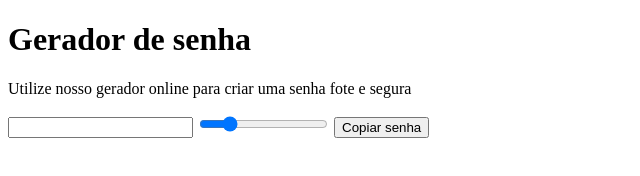
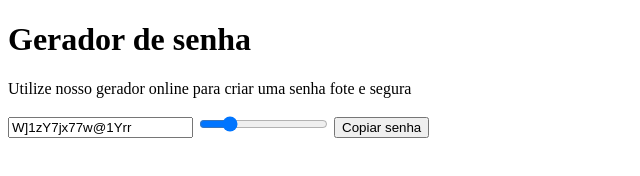
Before and after one commit to EderSouza93/GeradorDeSenha, a plain HTML site: page Index.html in a window 1280 px wide. Shown: the whole page, without its empty margins (0-640 px from the left). Drawn offline with Linux system fonts and the light colour scheme.

Commit message:
Correção da const imput

```diff
--- a/Index.html
+++ b/Index.html
@@ -41,7 +41,7 @@
             }
             // Imputa a senha no campo password
             const imputEl = document.querySelector("#password")
-            inputEl.value = password
+            imputEl.value = password
 
         }
 
```
